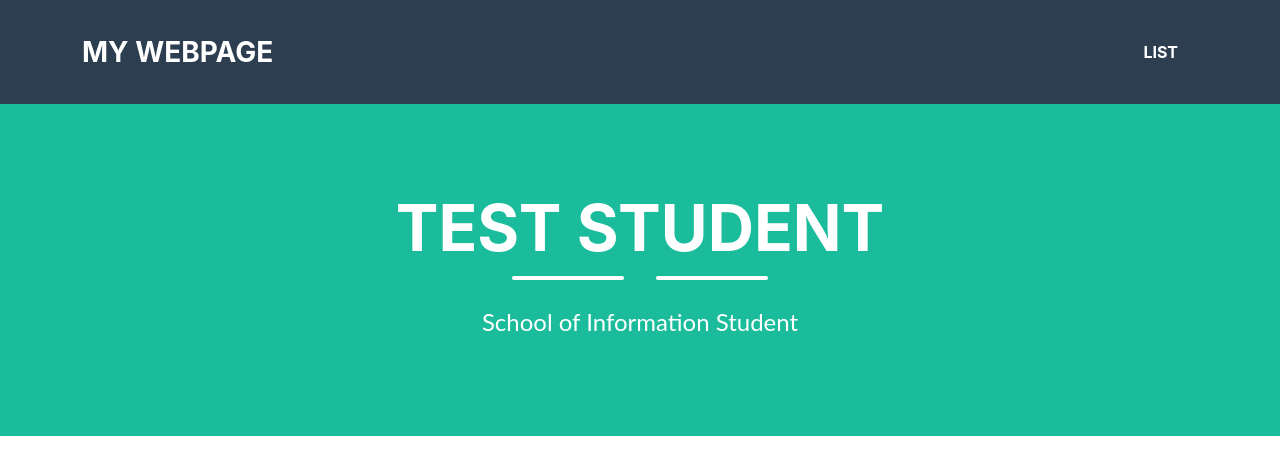
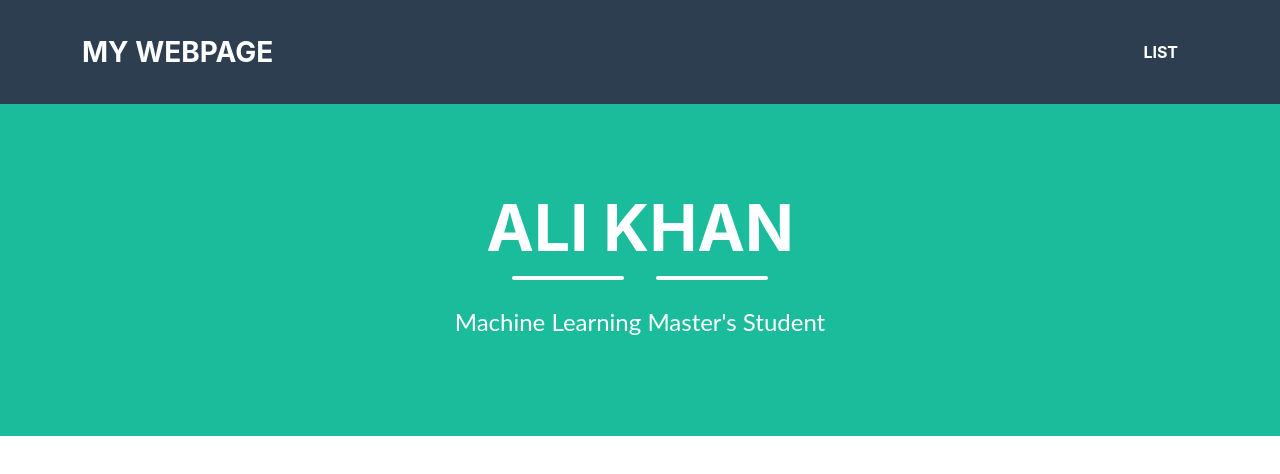
Before and after one commit to somnamubulist/somnambulist.github.io, a plain HTML site: page index.html in a window 1280 px wide. Drawn offline with Linux system fonts and the light colour scheme.

Commit message:
Update index.html

```diff
--- a/index.html
+++ b/index.html
@@ -11,7 +11,7 @@
         <nav class="navbar navbar-expand-lg bg-secondary text-uppercase fixed-top" id="mainNav">
             <div class="container">
                 <!--This code defines the "My Webpage" link in the top left corner of the navigation pane-->
-                <a class="navbar-brand" href="./index.html">My WEbPage</a>
+                <a class="navbar-brand" href="./index.html">My WebPage</a>
                 <!--This code defines the "List" link in the top right corner of the navigation pane-->
                 <ul class="navbar-nav ms-auto">
                     <li class="nav-item mx-0 mx-lg-1"><a class="nav-link py-3 px-0 px-lg-3 rounded" href="./list.html">List</a></li>
@@ -23,14 +23,14 @@
             <div class="container d-flex align-items-center flex-column">
 
                 <!-- This code is for the student name-->
-                <h1 class="masthead-heading text-uppercase mb-0">Test Student</h1>
+                <h1 class="masthead-heading text-uppercase mb-0">Ali Khan</h1>
                 <!--This code creates the two lines separating the student name from the subtitle-->
                 <div class="divider-custom divider-light">
                     <div class="divider-custom-line"></div>
                     <div class="divider-custom-line"></div>
                 </div>
                 <!--This code creates the subheading underneath the line dividers-->
-                <p class="masthead-subheading font-weight-light mb-0">School of Information Student</p>
+                <p class="masthead-subheading font-weight-light mb-0">Machine Learning Master's Student</p>
             </div>
         </header>
         <section class="text-center">
```
